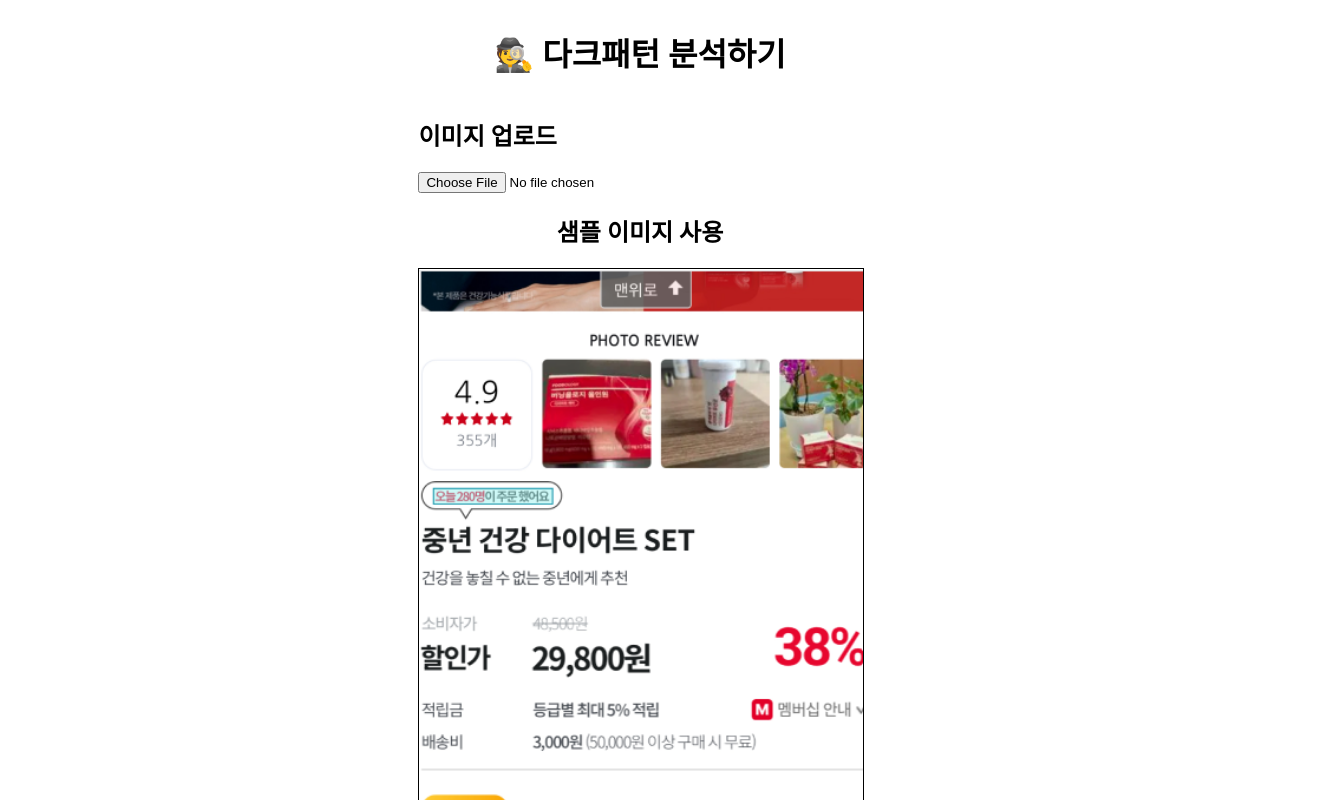
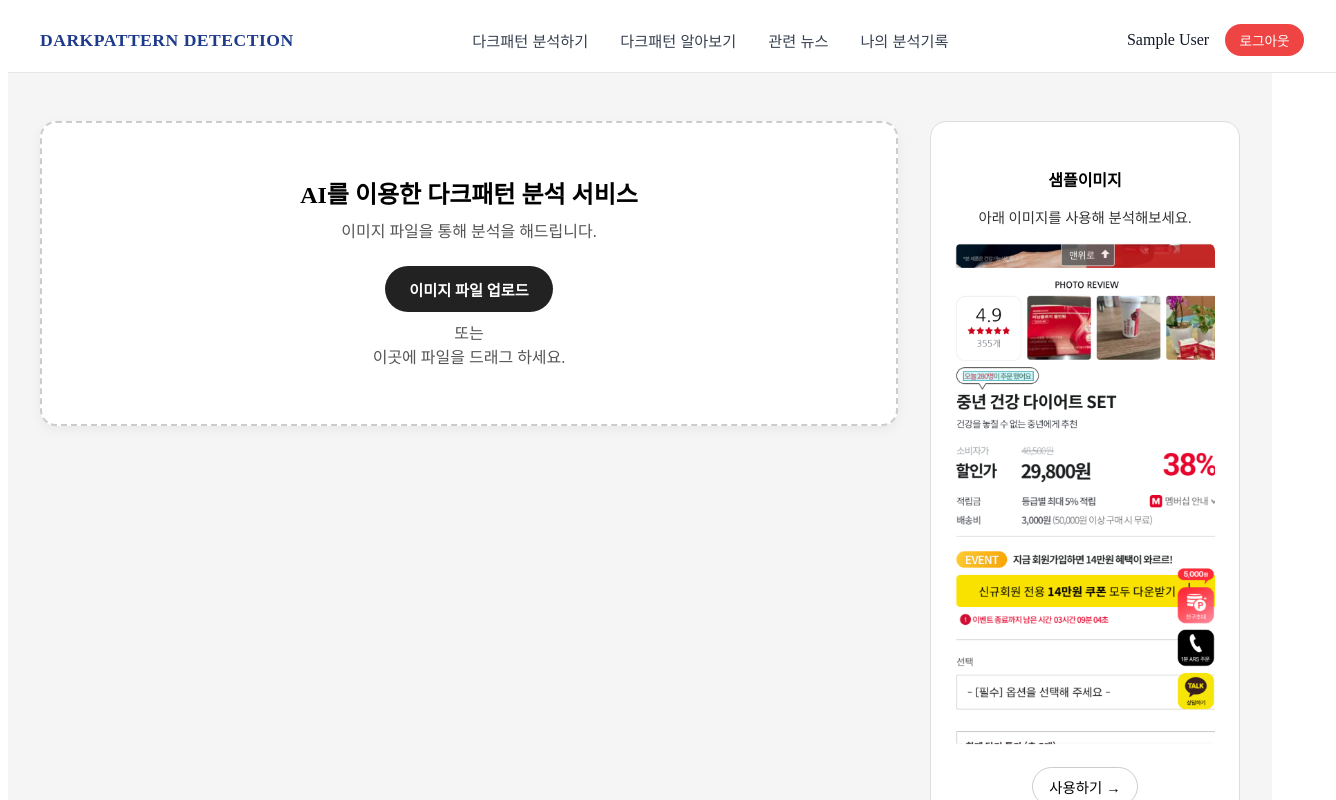
Before and after one commit to ds-sujin/Dark_pattern_Detection, a React (Vite) app in the folder web/client/: page /analyze in a window 1280 px wide. Shown: the top 800 px of the page, 1336 px wide, since content can reach past the window. Built offline with nearby package versions, Linux system fonts and the light colour scheme; sample sign-in values are in the browser's storage.

Commit message:
분석 페이지 및 결과페이지 UI개선

```diff
--- a/web/client/src/components/Navbar.css
+++ b/web/client/src/components/Navbar.css
@@ -1,55 +1,67 @@
+/* Navbar.css */
 .navbar {
   width: 100%;
-    height: 60px;
-    padding: 0 1rem;
-    max-width: 100vw;
-    overflow-x: hidden;
+  height: 64px;
+  background-color: white;
+  border-bottom: 1px solid #e5e7eb;
   display: flex;
+  justify-content: space-between;
   align-items: center;
-    background-color: white;
-    border-bottom: 1px solid #ddd;
-    box-sizing: border-box;
+  padding: 0 2rem;
+  position: sticky;
+  top: 0;
+  z-index: 1000;
 }
 
 .navbar-logo {
-    flex: 1; /* 왼쪽 로고 영역 */
+  font-weight: 700;
+  color: #1e3a8a; /* Tailwind's blue-800 */
+  font-size: 1.1rem;
+  cursor: pointer;
+  letter-spacing: 0.5px;
 }
 
-  .navbar-logo a {
-    font-size: 1.3rem;
-    font-weight: bold;
-    color: #2a5a7d;
-    text-decoration: none;
+.navbar-links {
+  display: flex;
+  gap: 1.25rem;
 }
 
-  .navbar-menu {
-    flex: 2; /* 가운데 메뉴를 넓게 */
-    display: flex;
-    justify-content: center;
-    align-items: center;
-    gap: 2rem;
-    list-style: none;
-    padding: 0;
-    margin: 0;
+.navbar-links button {
+  background: none;
+  border: none;
+  font-size: 0.95rem;
+  color: #374151; /* gray-700 */
+  cursor: pointer;
+  transition: color 0.2s ease;
 }
 
-  .navbar-menu a {
-    text-decoration: none;
-    color: black;
-    font-size: 0.95rem;
+.navbar-links button:hover {
+  color: #1d4ed8; /* blue-700 */
+  font-weight: 500;
 }
 
-  .navbar-login {
-    flex: 1; /* 오른쪽 버튼 영역 */
+.navbar-auth {
   display: flex;
-    justify-content: flex-end;
+  align-items: center;
+  gap: 1rem;
 }
 
-  .navbar-login .login-btn {
-    background-color: #26c6da;
+.user-name {
+  font-weight: 500;
+  color: #111827; /* gray-900 */
+}
+
+.logout-btn {
+  background-color: #ef4444; /* red-500 */
   color: white;
-    padding: 0.5rem 1rem;
-    border-radius: 6px;
-    text-decoration: none;
-    font-size: 0.9rem;
+  border: none;
+  border-radius: 9999px;
+  padding: 0.4rem 0.9rem;
+  font-size: 0.85rem;
+  cursor: pointer;
+  transition: background-color 0.2s ease;
 }
+
+.logout-btn:hover {
+  background-color: #dc2626; /* red-600 */
+}
--- a/web/client/src/components/Navbar.jsx
+++ b/web/client/src/components/Navbar.jsx
@@ -1,20 +1,37 @@
+// components/Navbar.jsx
 import React from 'react';
-import { Link } from 'react-router-dom';
-import './Navbar.css'; // 스타일 분리
+import { useNavigate } from 'react-router-dom';
+import './Navbar.css';
 
 const Navbar = () => {
+  const navigate = useNavigate();
+  const user = JSON.parse(sessionStorage.getItem('user'));
+
+  const handleLogout = () => {
+    sessionStorage.removeItem('user');
+    navigate('/login');
+  };
+
   return (
     <nav className="navbar">
-      <div className="navbar-logo">
-        <Link to="/">DARKPATTERN DETECTION</Link>
+      <div className="navbar-logo" onClick={() => navigate('/')}>
+        DARKPATTERN DETECTION
       </div>
-      <ul className="navbar-menu">
-        <li><Link to="/analyze">다크패턴 분석하기</Link></li>
-        <li><Link to="/notice">공지사항</Link></li>
-        <li><Link to="/mypage">마이페이지</Link></li>
-      </ul>
-      <div className="navbar-login">
-        <Link to="/login" className="login-btn">로그인/회원가입</Link>
+      <div className="navbar-links">
+        <button onClick={() => navigate('/analyze')}>다크패턴 분석하기</button>
+        <button onClick={() => navigate('/info')}>다크패턴 알아보기</button>
+        <button onClick={() => navigate('/news')}>관련 뉴스</button>
+        <button onClick={() => navigate('/history')}>나의 분석기록</button>
+      </div>
+      <div className="navbar-auth">
+        {user ? (
+          <>
+            <span className="user-name">{user.name}</span>
+            <button onClick={handleLogout} className="logout-btn">로그아웃</button>
+          </>
+        ) : (
+          <button onClick={() => navigate('/login')}>로그인/회원가입</button>
+        )}
       </div>
     </nav>
   );
--- /dev/null
+++ b/web/client/src/pages/AnalyzePage.css
@@ -0,0 +1,88 @@
+/* AnalyzePage.css */
+.analyze-container {
+    display: flex;
+    justify-content: center;
+    align-items: flex-start;
+    gap: 2rem;
+    padding: 3rem 2rem;
+    background-color: #f5f5f5;
+    min-height: 100vh;
+  }
+
+  .upload-box {
+    flex: 1;
+    padding: 2rem;
+    background: #fff;
+    border: 2px dashed #ccc;
+    border-radius: 1rem;
+    text-align: center;
+    box-shadow: 0 4px 12px rgba(0, 0, 0, 0.05);
+  }
+
+  .upload-box h2 {
+    font-size: 1.5rem;
+    font-weight: bold;
+    margin-bottom: 0.5rem;
+  }
+
+  .upload-box p {
+    margin: 0.5rem 0 1.5rem;
+    color: #555;
+  }
+
+  .upload-button {
+    display: inline-block;
+    padding: 0.75rem 1.5rem;
+    background-color: #222;
+    color: white;
+    border: none;
+    border-radius: 9999px;
+    cursor: pointer;
+    font-weight: bold;
+    font-size: 0.95rem;
+    transition: background-color 0.2s ease;
+  }
+
+  .upload-button:hover {
+    background-color: #444;
+  }
+
+  .sample-box {
+    width: 260px;
+    padding: 1.5rem;
+    border: 1px solid #ddd;
+    border-radius: 1rem;
+    background-color: #fff;
+    text-align: center;
+  }
+
+  .sample-box h4 {
+    font-size: 1rem;
+    font-weight: bold;
+    margin-bottom: 0.25rem;
+  }
+
+  .sample-box p {
+    font-size: 0.9rem;
+    margin-bottom: 1rem;
+    color: #333;
+  }
+
+  .sample-box img {
+    width: 100%;
+    border-radius: 0.5rem;
+    margin-bottom: 1rem;
+  }
+
+  .sample-box button {
+    padding: 0.5rem 1rem;
+    background: white;
+    border: 1px solid #ccc;
+    border-radius: 9999px;
+    font-size: 0.9rem;
+    cursor: pointer;
+  }
+
+  .sample-box button:hover {
+    border-color: #000;
+  }
--- a/web/client/src/pages/AnalyzePage.jsx
+++ b/web/client/src/pages/AnalyzePage.jsx
@@ -1,3 +1,4 @@
+import './AnalyzePage.css';
 import React, { useState } from 'react';
 import { useNavigate } from 'react-router-dom';
 import Navbar from '../components/Navbar';
@@ -5,14 +6,14 @@ import Navbar from '../components/Navbar';
 const AnalyzePage = () => {
   const [selectedImage, setSelectedImage] = useState(null);
   const navigate = useNavigate();
-    <Navbar />
+
   const handleImageUpload = (event) => {
     const file = event.target.files[0];
     if (file) {
       const imageUrl = URL.createObjectURL(file);
       setSelectedImage({ image: imageUrl, fileName: file.name, isSample: false });
 
-      // 바로 결과 페이지로 이동
+      // 결과 페이지로 이동
       navigate('/analyze/result', {
         state: {
           image: imageUrl,
@@ -24,7 +25,7 @@ const AnalyzePage = () => {
   };
 
   const handleSampleImageUse = () => {
-    const sampleImage = '/sample_darkpattern.png'; // public 경로 기준
+    const sampleImage = '/sample_darkpattern.png';
     const sampleFileName = 'sample_darkpattern.png';
 
     setSelectedImage({
@@ -33,7 +34,6 @@ const AnalyzePage = () => {
       isSample: true,
     });
 
-    // 샘플 이미지 정보 전달
     navigate('/analyze/result', {
       state: {
         image: sampleImage,
@@ -44,48 +44,32 @@ const AnalyzePage = () => {
   };
 
   return (
-    <div className="min-h-screen bg-gray-100 p-8 flex flex-col items-center">
-      <h1 className="text-2xl font-bold mb-6">🕵️ 다크패턴 분석하기</h1>
-
-      <div className="flex flex-col md:flex-row justify-center items-start gap-8">
-        {/* 업로드 영역 */}
-        <div className="bg-white p-6 rounded shadow-md w-full max-w-md">
-          <h2 className="text-lg font-semibold mb-4">이미지 업로드</h2>
-          <input
-            type="file"
-            accept="image/*"
-            onChange={handleImageUpload}
-            className="mb-4"
-          />
-          {selectedImage && !selectedImage.isSample && (
-            <div className="mt-4">
-              <p className="text-sm text-gray-700 mb-2">업로드된 이미지:</p>
-              <img
-                src={selectedImage.image}
-                alt="업로드 미리보기"
-                className="w-full max-h-64 object-contain border rounded"
-              />
-            </div>
-          )}
+    <>
+      <Navbar />
+      <div className="analyze-container">
+        <div className="upload-box">
+          <h2>AI를 이용한 다크패턴 분석 서비스</h2>
+          <p>이미지 파일을 통해 분석을 해드립니다.</p>
+          <label className="upload-button">
+            이미지 파일 업로드
+            <input
+              type="file"
+              accept="image/*"
+              onChange={handleImageUpload}
+              style={{ display: 'none' }}
+            />
+          </label>
+          <p>또는<br />이곳에 파일을 드래그 하세요.</p>
         </div>
 
-        {/* 샘플 이미지 영역 */}
-        <div className="bg-white p-6 rounded shadow-md w-full max-w-md text-center">
-          <h2 className="text-lg font-semibold mb-4">샘플 이미지 사용</h2>
-          <img
-            src="/sample_darkpattern.png"
-            alt="샘플 이미지"
-            className="w-full h-48 object-contain mb-4 border"
-          />
-          <button
-            onClick={handleSampleImageUse}
-            className="bg-blue-600 text-white px-4 py-2 rounded hover:bg-blue-700 transition"
-          >
-            사용하기
-          </button>
+        <div className="sample-box">
+          <h4>샘플이미지</h4>
+          <p>아래 이미지를 사용해 분석해보세요.</p>
+          <img src="/sample_darkpattern.png" alt="샘플 이미지" />
+          <button onClick={handleSampleImageUse}>사용하기 →</button>
         </div>
       </div>
-    </div>
+    </>
   );
 };
 
--- /dev/null
+++ b/web/client/src/pages/AnalyzeResultPage.css
@@ -0,0 +1,145 @@
+// AnalyzeResultPage.css
+.result-container {
+  padding: 2rem;
+  max-width: 1200px;
+  margin: auto;
+}
+
+.result-header {
+  text-align: center;
+  margin-bottom: 2rem;
+}
+
+.result-header h1 {
+  font-size: 1.75rem;
+  font-weight: 700;
+  margin-bottom: 0.25rem;
+}
+
+.result-header p {
+  color: #555;
+  font-size: 0.95rem;
+  margin-bottom: 1rem;
+}
+
+.result-header button {
+  background-color: #1f2937;
+  color: white;
+  border: none;
+  padding: 0.6rem 1.2rem;
+  font-size: 0.9rem;
+  border-radius: 0.375rem;
+  cursor: pointer;
+}
+
+.result-header button:hover {
+  background-color: #111827;
+}
+
+.result-tabs {
+  display: flex;
+  justify-content: center;
+  gap: 2rem;
+  margin-top: 2rem;
+  border-bottom: 1px solid #ddd;
+}
+
+.result-tabs button {
+  background: none;
+  border: none;
+  font-weight: 500;
+  padding: 0.5rem;
+  cursor: pointer;
+  font-size: 0.95rem;
+  color: #555;
+}
+
+.result-tabs button.active {
+  border-bottom: 2px solid #111;
+  font-weight: 700;
+  color: #111;
+}
+
+.result-grid {
+  display: flex;
+  gap: 2rem;
+  margin-top: 2rem;
+  align-items: start;
+}
+
+.result-image-section {
+  flex: 1;
+  border: 1px solid #eee;
+  padding: 1rem;
+  border-radius: 1rem;
+  background-color: white;
+}
+
+.result-content-section {
+  flex: 2;
+  display: flex;
+  flex-direction: column;
+  gap: 1.5rem;
+}
+
+.result-card {
+  background-color: white;
+  padding: 1.25rem;
+  border-radius: 1rem;
+  border: 1px solid #ddd;
+}
+
+.result-card h2 {
+  font-size: 1rem;
+  font-weight: 600;
+  margin-bottom: 0.5rem;
+}
+
+.result-bar {
+  background-color: #f3f3f3;
+  height: 1rem;
+  border-radius: 0.5rem;
+  overflow: hidden;
+  position: relative;
+}
+
+.result-bar-fill {
+  height: 100%;
+  background-color: #ef4444;
+  width: 92%; /* example */
+  border-radius: 0.5rem;
+  position: absolute;
+}
+
+.result-tags {
+  margin-top: 1rem;
+  display: flex;
+  gap: 0.5rem;
+  font-size: 0.875rem;
+}
+
+.result-tags span {
+  background: #facc15;
+  padding: 0.25rem 0.5rem;
+  border-radius: 9999px;
+  font-weight: 500;
+}
+
+.result-news {
+  background-color: white;
+  padding: 1.5rem;
+  border-radius: 1rem;
+  border: 1px solid #ddd;
+  font-size: 0.95rem;
+  color: #333;
+}
+
+.result-news a {
+  color: #2563eb;
+  font-weight: 500;
+  text-decoration: none;
+}
+
+.result-news a:hover {
+  text-decoration: underline;
+}
--- a/web/client/src/pages/AnalyzeResultPage.jsx
+++ b/web/client/src/pages/AnalyzeResultPage.jsx
@@ -1,11 +1,12 @@
 // AnalyzeResultPage.jsx
-import React from 'react';
+import React, { useState } from 'react';
+import './AnalyzeResultPage.css';
 import Navbar from '../components/Navbar';
 
-const AnalyzeResultPage = ({ sampleImage, analysisData }) => {
+const AnalyzeResultPage = ({ sampleImage }) => {
   const defaultImage = '/sample_darkpattern.png';
+  const [activeTab, setActiveTab] = useState('분석률');
 
-  // 예시 데이터 (샘플 이미지를 기준으로 하드코딩된 분석 결과)
   const result = {
     overall: 92,
     types: [
@@ -47,83 +48,89 @@ const AnalyzeResultPage = ({ sampleImage, analysisData }) => {
   };
 
   return (
-    <div className="min-h-screen bg-gray-50">
+    <div className="result-container">
       <Navbar />
-      <div className="max-w-6xl mx-auto px-6 py-12">
-        <h1 className="text-2xl font-bold text-center mb-4">분석이 완료되었습니다!</h1>
-        <p className="text-center text-gray-600 mb-6">아래에서 분석 결과를 확인해보세요.</p>
-
-        <div className="text-center mb-10">
-          <button
-            onClick={() => window.location.href = '/analyze'}
-            className="bg-gray-800 text-white px-5 py-2 rounded hover:bg-gray-700"
-          >
+      <div className="result-header">
+        <h1>분석이 완료되었습니다!</h1>
+        <p>아래에서 분석 결과를 확인해보세요.</p>
+        <button onClick={() => window.location.href = '/analyze'}>
           다른 이미지 분석하기
         </button>
       </div>
 
-        <div className="flex justify-center mb-8">
+      <div className="result-tabs">
+        {['분석률', '탐지된 요소', '관련 뉴스'].map(tab => (
+          <button
+            key={tab}
+            className={activeTab === tab ? 'active' : ''}
+            onClick={() => setActiveTab(tab)}
+          >
+            {tab}
+          </button>
+        ))}
+      </div>
+
+      <div className="result-grid">
+        <div className="result-image-section">
           <img
             src={sampleImage || defaultImage}
             alt="업로드된 이미지"
-            className="w-96 border rounded shadow"
+            style={{ width: '100%', borderRadius: '1rem' }}
           />
         </div>
 
-        <div className="mb-8">
-          <h2 className="text-xl font-semibold mb-4">전체 다크패턴 탐지율</h2>
-          <div className="w-full bg-gray-200 rounded-full h-4">
-            <div
-              className="bg-red-500 h-4 rounded-full text-right pr-2 text-white text-xs"
-              style={{ width: `${result.overall}%` }}
-            >
-              {result.overall}%
+        <div className="result-content-section">
+          {activeTab === '분석률' && (
+            <>
+              <div className="result-card">
+                <h2>전체 다크패턴 탐지율</h2>
+                <div className="result-bar">
+                  <div className="result-bar-fill" style={{ width: `${result.overall}%` }}></div>
                 </div>
               </div>
-        </div>
-
-        <div className="mb-8">
-          <h2 className="text-xl font-semibold mb-4">유형별 다크패턴 탐지율</h2>
-          <div className="grid grid-cols-2 sm:grid-cols-3 gap-4">
-            {result.types.map((t) => (
-              <div key={t.label} className="bg-white p-4 rounded shadow text-center">
-                <p className="font-semibold">{t.label}</p>
-                <p className="text-gray-700">{t.level}</p>
-                <p className="text-xl font-bold">{t.value}%</p>
+              <div className="result-card">
+                <h2>유형별 다크패턴 탐지율</h2>
+                {result.types.map((t, i) => (
+                  <div key={i} className="result-tags">
+                    <span>{t.label}</span>
+                    <span>{t.level}</span>
+                    <span>{t.value}%</span>
                   </div>
                 ))}
               </div>
+            </>
+          )}
+
+          {activeTab === '탐지된 요소' && (
+            <div className="result-card">
+              <h2>탐지된 다크패턴 요소</h2>
+              {result.elements.map((el, i) => (
+                <div key={i} style={{ marginBottom: '1rem' }}>
+                  <div className="result-tags">
+                    <span>{el.type}</span>
+                    <span>{el.level} 위험도 · {el.score}%</span>
                   </div>
-
-        <div className="mb-8">
-          <h2 className="text-xl font-semibold mb-4">탐지된 다크패턴 요소</h2>
-          {result.elements.map((el, i) => (
-            <div key={i} className="bg-white p-4 mb-4 rounded shadow">
-              <div className="flex justify-between">
-                <p className="font-bold">{el.type}</p>
-                <p className="text-sm text-red-500">{el.level} 위험도 · {el.score}%</p>
-              </div>
-              <p className="mt-2">{el.content}</p>
-              <p className="text-sm text-gray-600 mt-1">유형: {el.category}</p>
-              <div className="text-sm mt-2 space-y-1">
+                  <p>{el.content}</p>
+                  <p style={{ fontSize: '0.9rem', color: '#666' }}>유형: {el.category}</p>
                   {el.law.map((line, idx) => (
-                  <p key={idx}>• {line}</p>
+                    <p key={idx} style={{ fontSize: '0.85rem' }}>• {line}</p>
                   ))}
-              </div>
                 </div>
               ))}
             </div>
+          )}
 
-        <div>
-          <h2 className="text-xl font-semibold mb-4">다크패턴 관련 뉴스</h2>
+          {activeTab === '관련 뉴스' && (
+            <div className="result-news">
+              <h2>다크패턴 관련 뉴스</h2>
               {result.news.map((n, i) => (
-            <div key={i} className="bg-white p-4 mb-4 rounded shadow">
-              <a href={n.url} target="_blank" rel="noreferrer" className="text-blue-600 font-medium">
-                {n.title}
-              </a>
-              <p className="text-sm text-gray-700">{n.summary}</p>
+                <div key={i} style={{ marginBottom: '1.25rem' }}>
+                  <a href={n.url} target="_blank" rel="noreferrer">{n.title}</a>
+                  <p>{n.summary}</p>
                 </div>
               ))}
+            </div>
+          )}
         </div>
       </div>
     </div>
--- /dev/null
+++ b/web/client/src/pages/MainPage.css
@@ -0,0 +1,19 @@
+/* MainPage.css */
+body {
+    font-family: 'Noto Sans KR', sans-serif;
+    background-color: #ffffff;
+    margin: 0;
+    padding: 0;
+  }
+
+  nav {
+    border-bottom: 1px solid #eee;
+  }
+
+  h1 {
+    font-size: 1.75rem;
+  }
+
+  button {
+    cursor: pointer;
+  }
```
Lines whose indentation alone changed are shown as unchanged.
